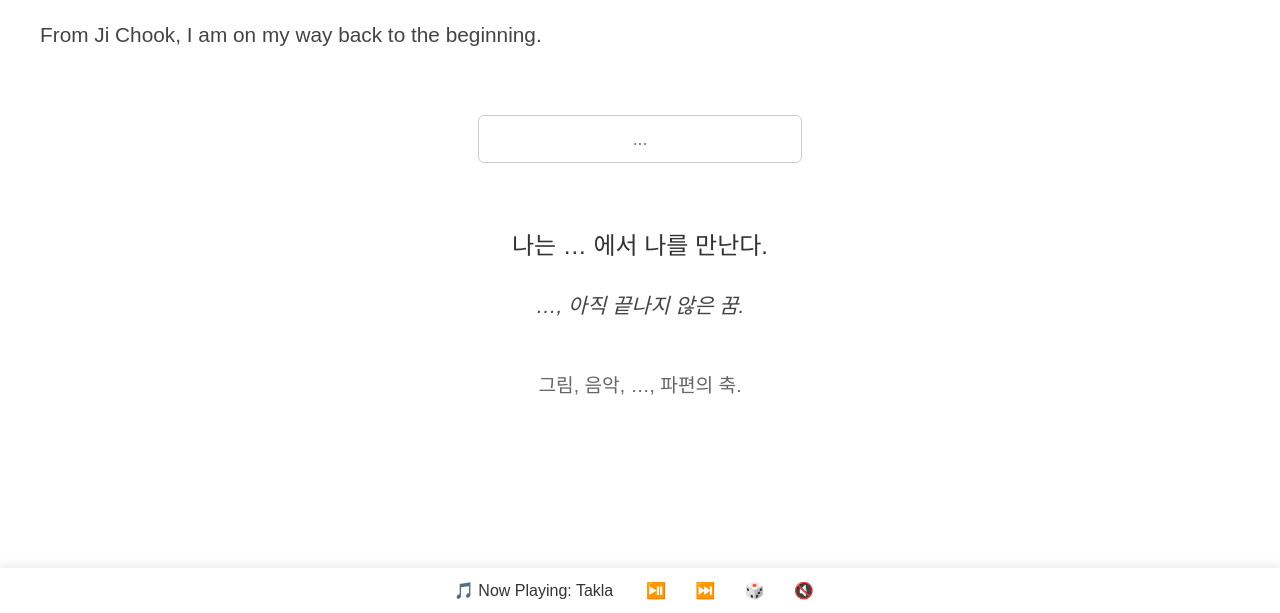
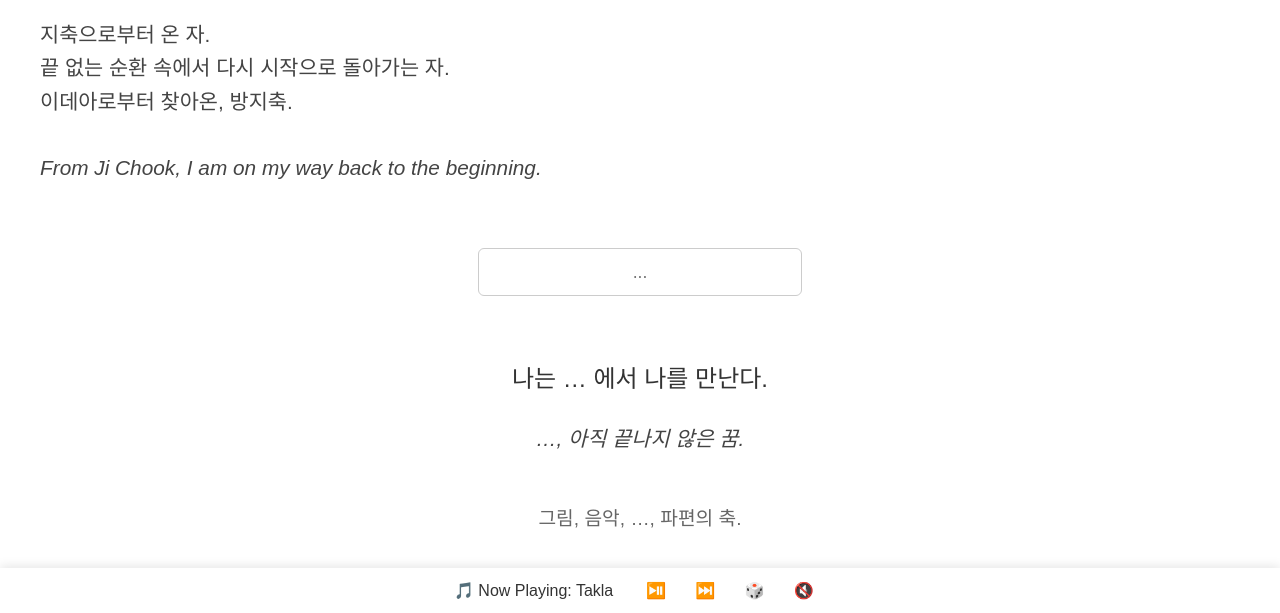
Before and after one commit to VanJichook/vanjichook.github.io, a plain HTML site: page index.html in a window 1280 px wide. Shown: the part 187-800 px from the top of the page. Drawn offline with Linux system fonts and the light colour scheme.

Commit message:
Update index.html

```diff
--- a/index.html
+++ b/index.html
@@ -104,11 +104,15 @@
   </nav>
 
   <!-- 🌍 메인 -->
-  <section id="main" class="active">
-    <h1 style="font-size:3em; margin-bottom:0.3em;">🌍 Van Ji Chook</h1>
-    <p style="font-size:1.3em; color:#444; margin-bottom:2em;">
-      From Ji Chook, I am on my way back to the beginning.
-    </p>
+<section id="main" class="active">
+  <h1 style="font-size:3em; margin-bottom:0.3em;">🌍 Van Ji Chook</h1>
+  <p style="font-size:1.3em; color:#444; margin-bottom:2em; line-height:1.6;">
+    지축으로부터 온 자.<br>
+    끝 없는 순환 속에서 다시 시작으로 돌아가는 자.<br>
+    이데아로부터 찾아온, 방지축.<br><br>
+    <em>From Ji Chook, I am on my way back to the beginning.</em>
+  </p>
+</section>
 
     <div style="text-align:center; margin:4em auto;">
       <input id="userInput" placeholder="..."
```
